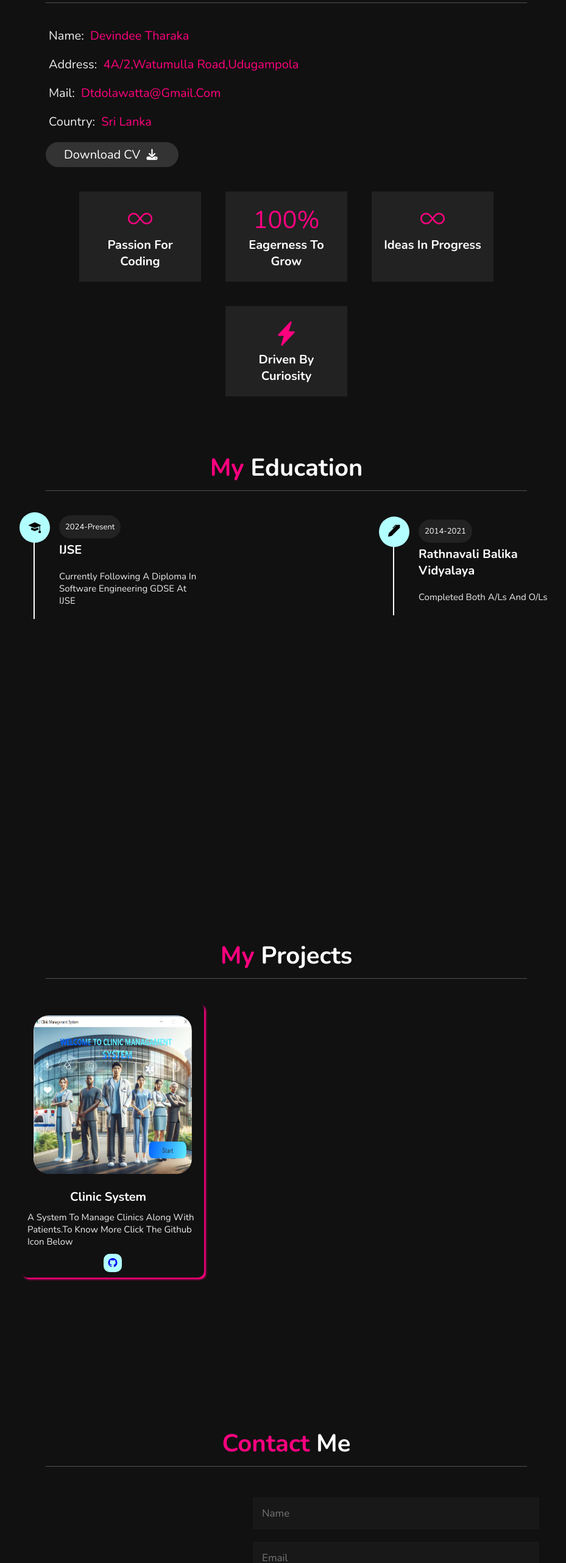
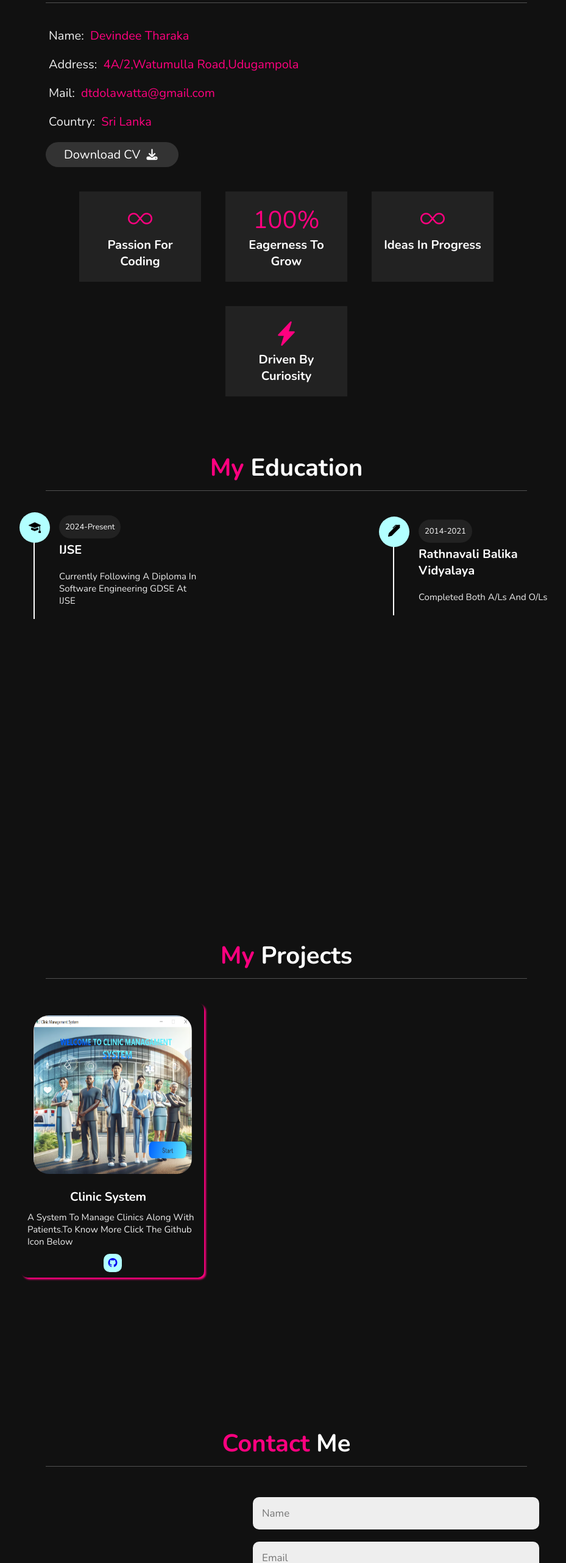
Before and after one commit to Dev-Dolawatta/portfolioUpdate-4, a plain HTML site: page index.html in a window 1280 px wide. Shown: the part 880-3443 px from the top of the page at 61% size, without its empty margins (345-1274 px from the left). Drawn offline with nearby package versions, Linux system fonts and the light colour scheme; a web font is replaced by a local one.

Commit message:
update transition for the form

```diff
--- a/style.css
+++ b/style.css
@@ -180,6 +180,9 @@ header .navBar ul li a:hover{
     padding: 1rem 0;
     font-weight: normal;
 }
+.about .row .info h3:nth-child(3){
+    text-transform: lowercase;
+}
 .about .row .info h3 span{
     color: #eee;
     padding: 0 .5rem;
@@ -322,11 +325,16 @@ header .navBar ul li a:hover{
 .contact .row form .box{
     padding: 1.5rem;
     margin: 1rem 0;
-    background: #3333;
+    background: #eee;
     color:#fff;
     text-transform: none;
     font-size: 1.7rem;
     width: 100%;
+    border-radius: 10px 10px 10px 10px;
+}
+.contact .row form .box:hover{
+    transform:scale(1.1);
+    transition: transform 0.3s ease;
 }
 .contact .row form .box::placeholder{
     text-transform: capitalize;
```
